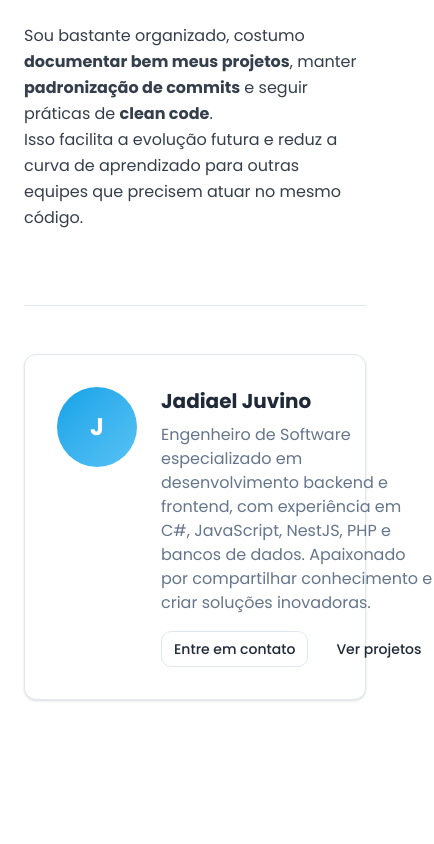
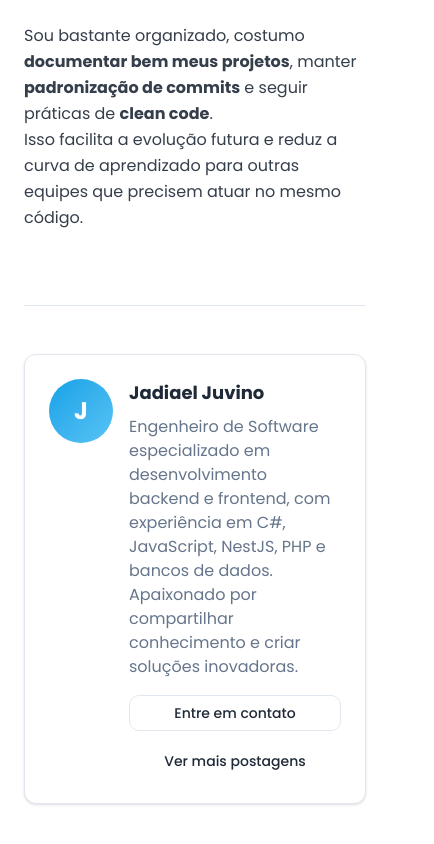
Before and after one commit to Jadiael1/portfolio, a Next.js app: page /blog/1 in a window 390 px wide. Shown: the part 4541-5385 px from the top of the page, 434 px wide, since content can reach past the window. Built offline with nearby package versions, Linux system fonts and the light colour scheme.

Commit message:
🐛 fix(blog): improve author info card responsiveness
- adjust avatar size for mobile
- allow content to shrink/wrap properly
- stack buttons on mobile, align on larger screens

```diff
--- a/src/components/BlogWrapper.tsx
+++ b/src/components/BlogWrapper.tsx
@@ -272,39 +272,56 @@ const BlogWrapper = ({ uuid }: TBlogWrapperProps) => {
 				<Separator className='my-12' />
 
 				{/* Author Info */}
-				<Card className='mb-12'>
-					<CardContent className='p-8'>
-						<div className='flex items-start gap-6'>
-							<div className='w-20 h-20 rounded-full bg-gradient-to-br from-primary to-primary-glow flex items-center justify-center text-white text-2xl font-bold flex-shrink-0'>
+				<Card className='mb-12 overflow-hidden'>
+					<CardContent className='p-6 sm:p-8'>
+						<div className='flex items-start gap-4 sm:gap-6 max-w-full'>
+							{/* Avatar menor no mobile + sem encolher */}
+							<div
+								className='size-16 sm:size-20 rounded-full bg-gradient-to-br from-primary to-primary-glow
+                      flex items-center justify-center text-white text-2xl font-bold flex-shrink-0'
+							>
 								J
 							</div>
-							<div>
-								<h3 className='text-xl font-bold text-foreground mb-2'>Jadiael Juvino</h3>
-								<p className='text-muted-foreground mb-4'>
+
+							{/* Conteúdo pode encolher / quebrar corretamente */}
+							<div className='flex-1 min-w-0'>
+								<h3 className='text-lg sm:text-xl font-bold text-foreground mb-2'>Jadiael Juvino</h3>
+
+								<p className='text-muted-foreground mb-4 text-pretty'>
 									Engenheiro de Software especializado em desenvolvimento backend e frontend, com experiência em C#,
 									JavaScript, NestJS, PHP e bancos de dados. Apaixonado por compartilhar conhecimento e criar soluções
 									inovadoras.
 								</p>
-								<div className='flex gap-4'>
-									<Link href={'/#contato'}>
+
+								{/* Botões: empilha no mobile, lado a lado no sm+; permite wrap */}
+								<div className='flex flex-col sm:flex-row flex-wrap gap-3 sm:gap-4'>
 									<Button
-											className='cursor-pointer'
+										asChild
 										variant='outline'
 										size='sm'
+										className='cursor-pointer w-full sm:w-auto'
+									>
+										<Link
+											href='/#contato'
+											aria-label='Entre em contato'
 										>
 											Entre em contato
+										</Link>
 									</Button>
-									</Link>
 
-									<Link href='/#projetos'>
 									<Button
+										asChild
 										variant='ghost'
 										size='sm'
-											className='cursor-pointer'
+										className='cursor-pointer w-full sm:w-auto'
 									>
-											Ver projetos
+										<Link
+											href='/#blog'
+											aria-label='Ver outras postagens'
+										>
+											Ver mais postagens
+										</Link>
 									</Button>
-									</Link>
 								</div>
 							</div>
 						</div>
```
Lines whose indentation alone changed are shown as unchanged.
